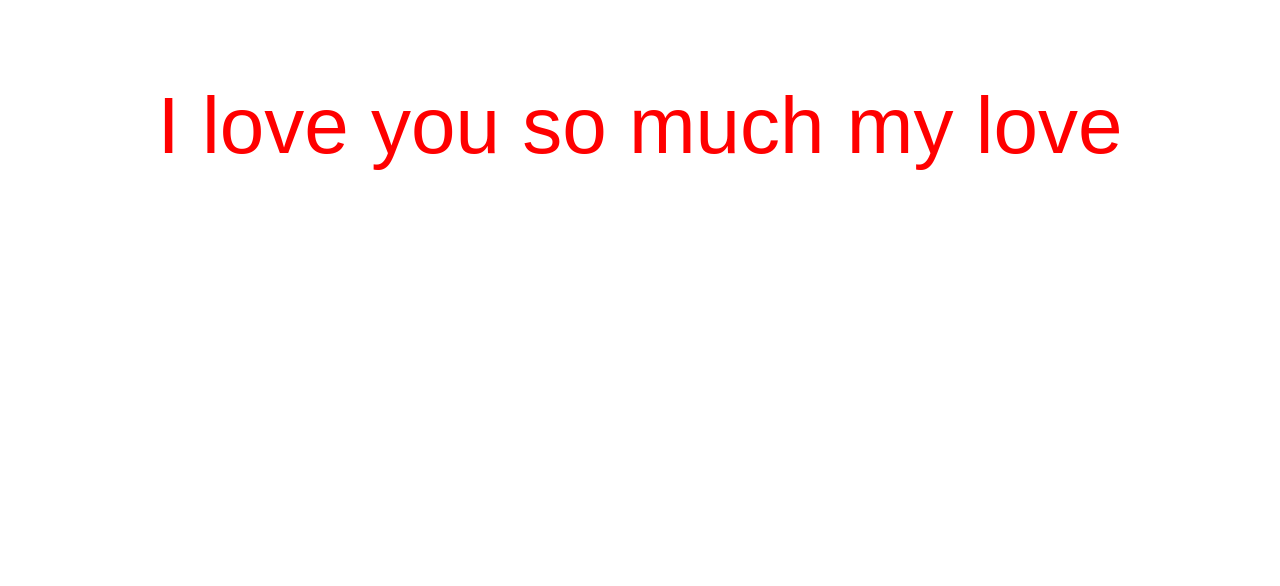
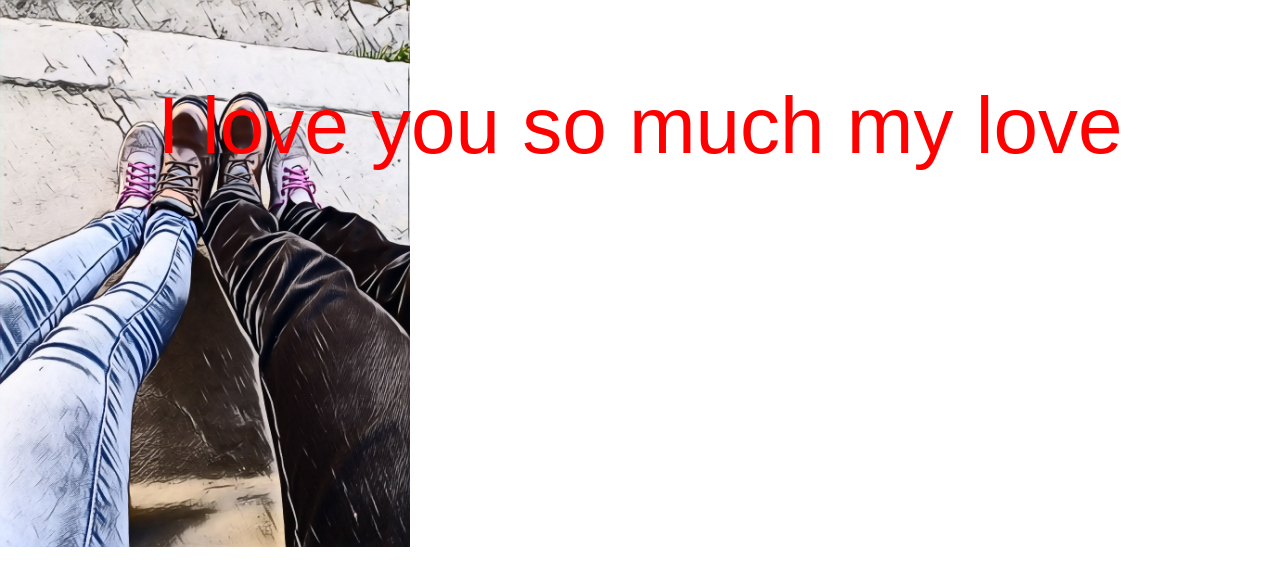
Before and after one commit to AruquipaJorge/my, a plain HTML site: page four.html in a window 1280 px wide. Drawn offline with Linux system fonts and the light colour scheme.

Commit message:
Update four.css

```diff
--- a/style/four.css
+++ b/style/four.css
@@ -1,5 +1,5 @@
 body{
-    background-image: url(images/PicsArt_08-24-05.08.02.jpg);
+    background-image: url(../images/PicsArt_08-24-05.08.02.jpg);
     background-repeat: no-repeat;
     background-position: 0px;
     background-position-y: 0px;
```
